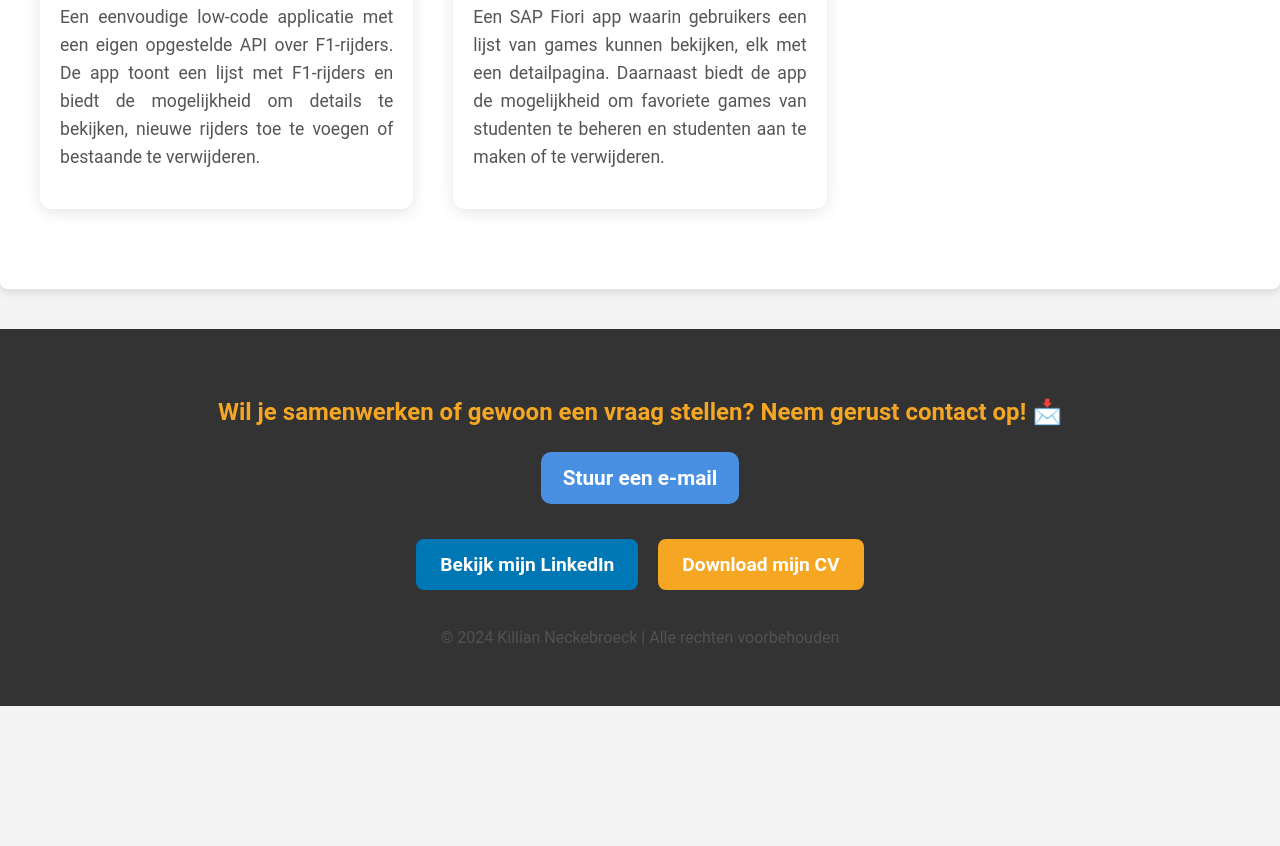
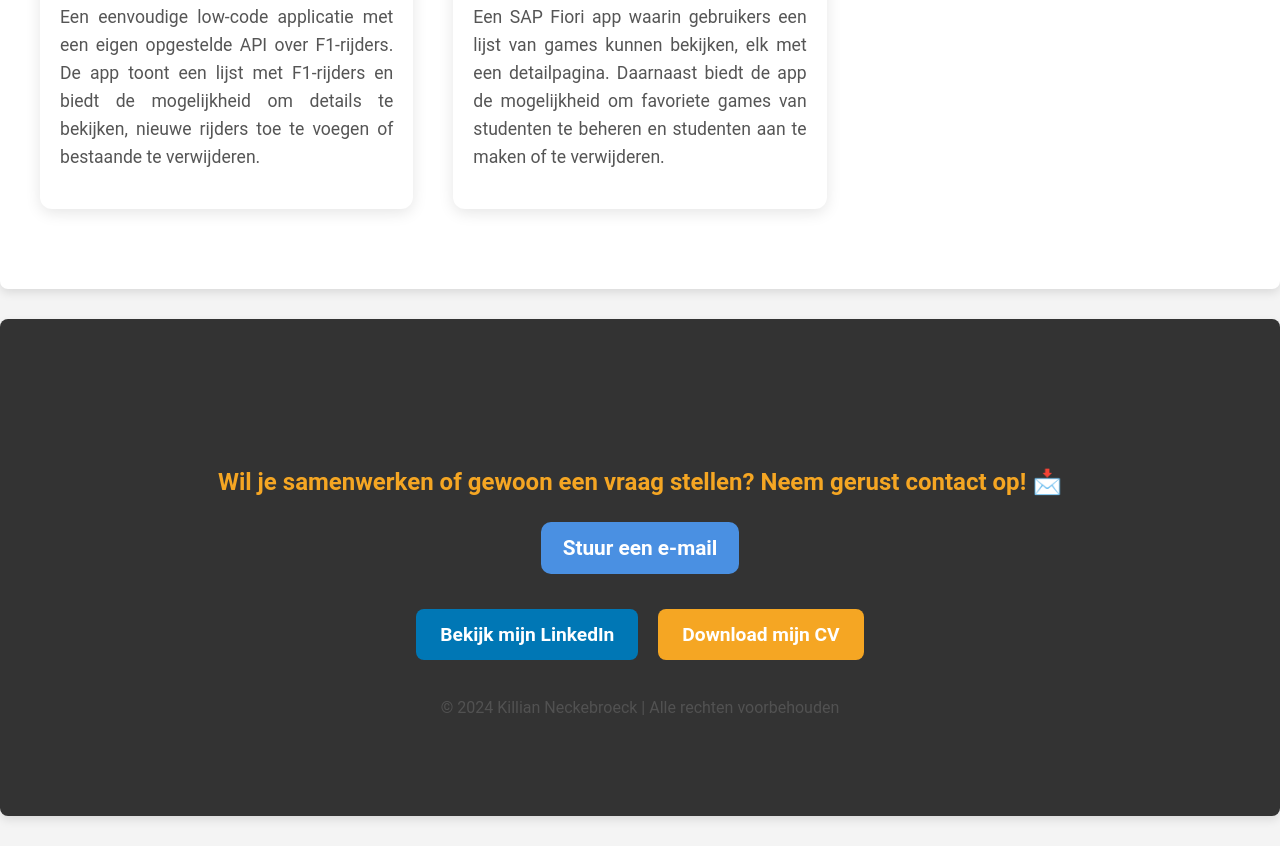
Before and after one commit to killianneckebroeck/Portfolio, a plain HTML site: page index.html in a window 1280 px wide. Shown: the part 2764-3610 px from the top of the page. Before the commit the page ends 3470 px from the top, so only its background shows below. Drawn offline with Linux system fonts and the light colour scheme; some icons are missing.

Commit message:
small fix

```diff
--- a/CSS/style.css
+++ b/CSS/style.css
@@ -179,6 +179,10 @@ p {
 .project .linkKOS:hover {
     background-color: #357ABD;
     transform: scale(1.05);
+}
+
+.sectionContact {
+    background-color: #333;
 }
 
 /* ======= Footer ======= */
--- a/index.html
+++ b/index.html
@@ -168,7 +168,7 @@
             </div>
         </section>
 
-
+        <section id="contact" class="sectionContact">
             <footer>
                 <div class="footer-container">
                     <p class="footer-text">
@@ -188,6 +188,7 @@
                 </div>
                 <p class="footer-copy">&copy; 2024 Killian Neckebroeck | Alle rechten voorbehouden</p>
             </footer>
+        </section>
         <script src="translation.js"></script>
         <script src="script.js"></script>
     </body>
```
Lines whose indentation alone changed are shown as unchanged.
